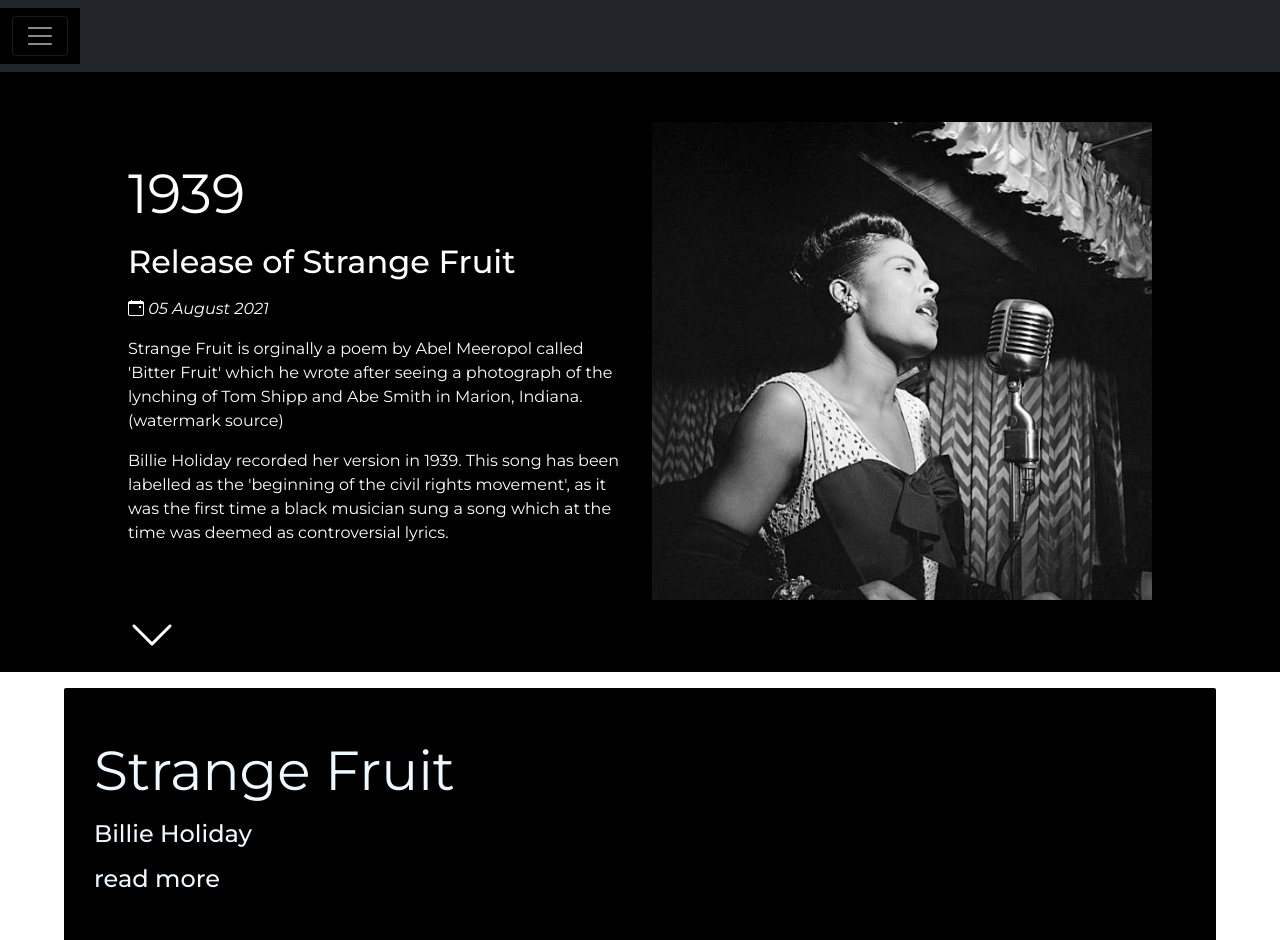
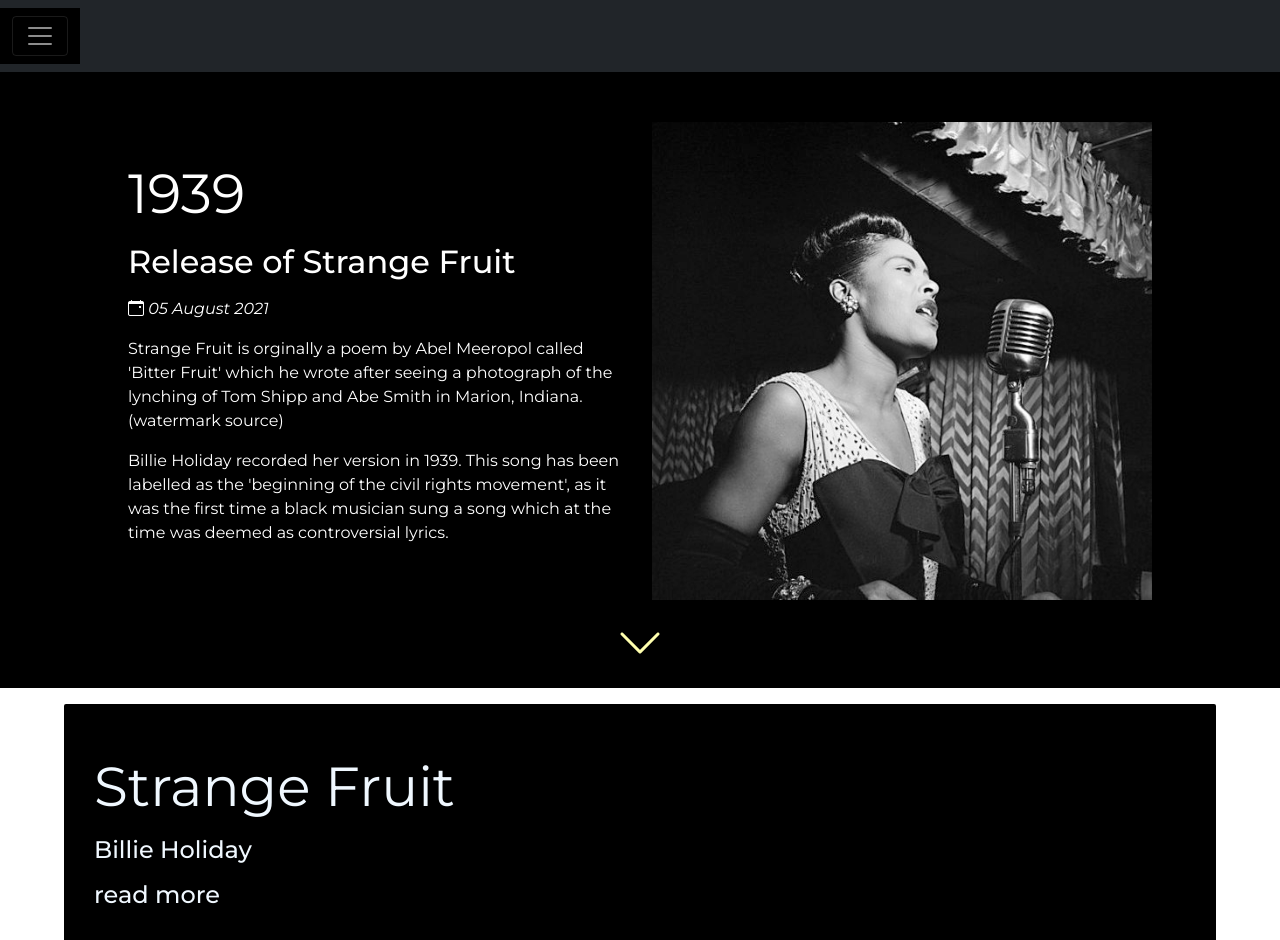
Before and after one commit to faye1011/myproject, a Jekyll site: the page built from _pages/strange_fruit.html, in a window 1280 px wide. Shown: the top 940 px of the page. Built offline with Jekyll 4.4.1, drawn with Linux system fonts in a browser that asks for light colours; some of the changed text lies outside the part shown; grey boxes are pictures that could not be loaded.

Commit message:
layout edits

```diff
--- a/_layouts/exhibition.html
+++ b/_layouts/exhibition.html
@@ -12,7 +12,7 @@
 <div class="container-one">
 
   {% include navigation_light.html %}
-
+<!-- event description -->
   <div class="content-first">
     <div class="row">
       <div class="title col-lg-6 align-self-center" >
@@ -35,13 +35,18 @@
            <p class="placeholder">  {{ event.songdesc }}</p>
            {% endif %}
          </div>
-
+    <!-- event image-->
         <div class="col-lg-6">
         <img src="{{ event.image }}" class="img-fluid" alt="{{ event.title }}">
-       </div>
+        {% if event.imgsource %}
+       <em><p>{{ event.imgsource }}</p></em>
+       {% endif %}
+
+      </div>
+
     </div>
-    <div class="down-arrow">
-      <p> <i class="bi bi-chevron-down" id="arrow"></i></p>
+   <div class="down-arrow">
+      <p> <a class="nav-link" href="#scrollspyHeading1"><i class="bi bi-chevron-down" id="arrow-down"></i></a></p>
   </div>
       {% else %}
     {% continue %}
@@ -57,7 +62,7 @@
     {% if song.title == page.title %}
 <div class="container-two">
   <div class="container-title">
-          <h1><p> {{ song.title }}</p></h1> <h4> <p>{{song.artist}}</p></h>
+          <h1 id="scrollspyHeading1"><p> {{ song.title }}</p></h1> <h4> <p>{{song.artist}}</p></h>
     <p> read more</p>
   </div>
   <div class="row">
@@ -135,6 +140,7 @@
 
 {{ content }}
 
+</div>
 <!--- description-->
 
 <div class="container-three">
--- a/_pages/strange_fruit.html
+++ b/_pages/strange_fruit.html
@@ -28,7 +28,7 @@
        </p>
       </div>
       <div class="col-6" id="column-two">
-        <h3>Explore the Lyrics</h3>
+        <h3 type="button" data-bs-toggle="collapse" data-bs-target="#collapseExample" aria-expanded="false" aria-controls="collapseExample1"> <i class="bi bi-arrow-left" id="arrow"></i>Click on the highlighted lyrics to explore</h3>
        <div class="collapse multi-collapse" id="multiCollapseExample1">
           Metaphor comparing the lynchings of black Americans to strange fruit hanging from the trees
       </div>
@@ -41,4 +41,3 @@
   </div>
 
 </div>
-</div>
--- a/assets/exhibition.css
+++ b/assets/exhibition.css
@@ -12,7 +12,7 @@
     margin: auto;
     padding-left: 30px;
     padding-right: 30px;
-    padding-bottom: 30px;
+    padding-bottom: 10px;
     color: aliceblue;
     border-radius: 2px;
     height: auto;
@@ -49,7 +49,7 @@
     color: aliceblue;
 }
 
- .container-table   {
+.container-table   {
     padding-top: 30px;
     padding-bottom: 30px;
 }
@@ -72,7 +72,9 @@
 
 /* arrow */
 
-
+.down-arrow{
+    text-align: center;
+}
 .bi {
     font-size: 1rem;
 }
@@ -104,7 +106,14 @@
 }
 
 #arrow {
+    font-size: 1.5em;
+}
+#arrow-down {
     font-size: 3rem;
+    color: rgb(255, 255, 174)
+}
+#arrow-down:hover {
+    color: rgb(141, 141, 121)
 }
 
 #coverart {
@@ -124,7 +133,10 @@
 }
 
 #column-one {
-    padding: 30px;
+    padding-top: 60px;
+    padding-bottom: 30px;
+    padding-left: 30px;
+    padding-right: 30px;
 }
 
 #column-two {
@@ -133,6 +145,7 @@
 
 button{
     border: none;
+    background-color: rgb(255, 255, 174);
 }
 .col-6 {
     border-top: solid 1px;
```
Also changed, not shown: _events/albany-movement.md (+3 -2 lines), media/images/events/albany_movement.jpg (added).
